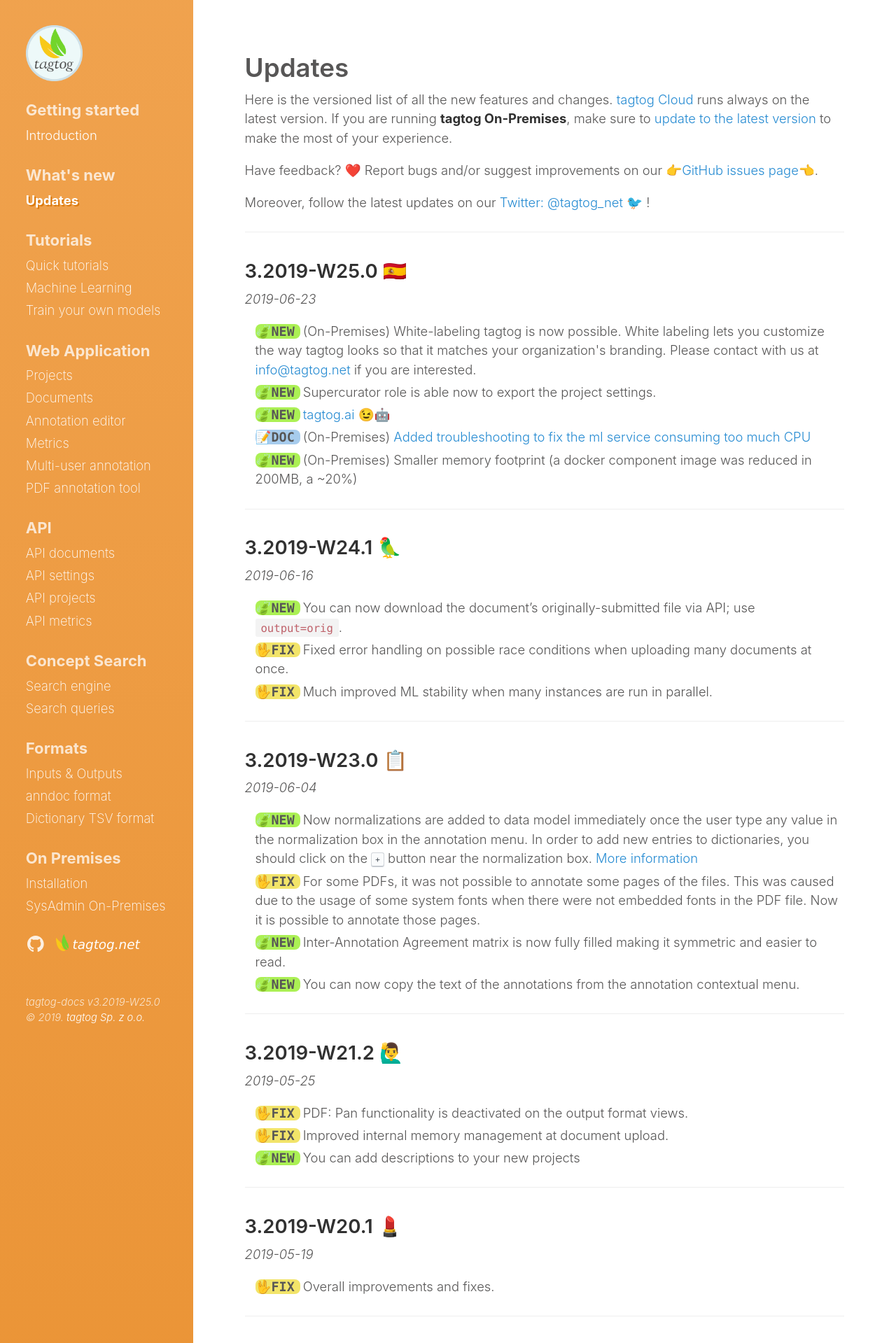
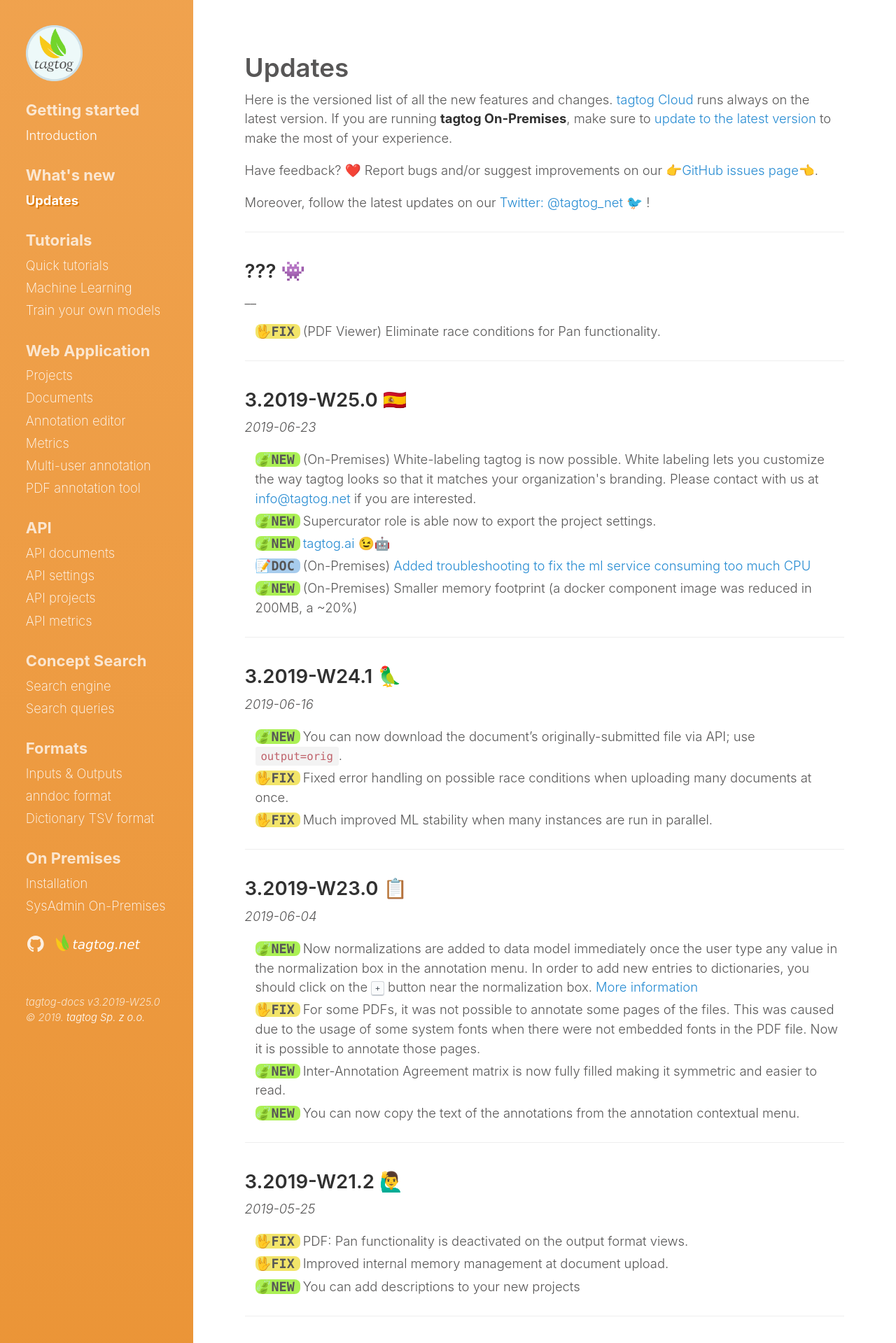
Before and after one commit to tagtogorg/tagtog-doc, a Jekyll site: the page built from updates.md, in a window 1280 px wide. Shown: the top 1919 px of the page at 70% size. Built offline with Jekyll 4.4.1, drawn with Linux system fonts in a browser that asks for light colours; nearby versions of some CDN libraries; emoji names are drawn with the system emoji font; some of the changed text lies outside the part shown.

Commit message:
Update updates page

```diff
--- a/updates.md
+++ b/updates.md
@@ -11,6 +11,14 @@ Here is the versioned list of all the new features and changes. [tagtog Cloud](h
 Have feedback? :heart: Report bugs and/or suggest improvements on our [:point_right:GitHub issues page:point_left:](https://github.com/tagtog/tagtog-doc/issues).
 
 Moreover, follow the latest updates on our [Twitter: @tagtog_net 🐦](https://twitter.com/tagtog_net) !
+
+---
+## ??? 👾
+__
+
+<ul class="updates">
+  <li class="fix"><span markdown="1">(PDF Viewer) Eliminate race conditions for Pan functionality.</span></li>
+</ul>
 
 ---
 
```
